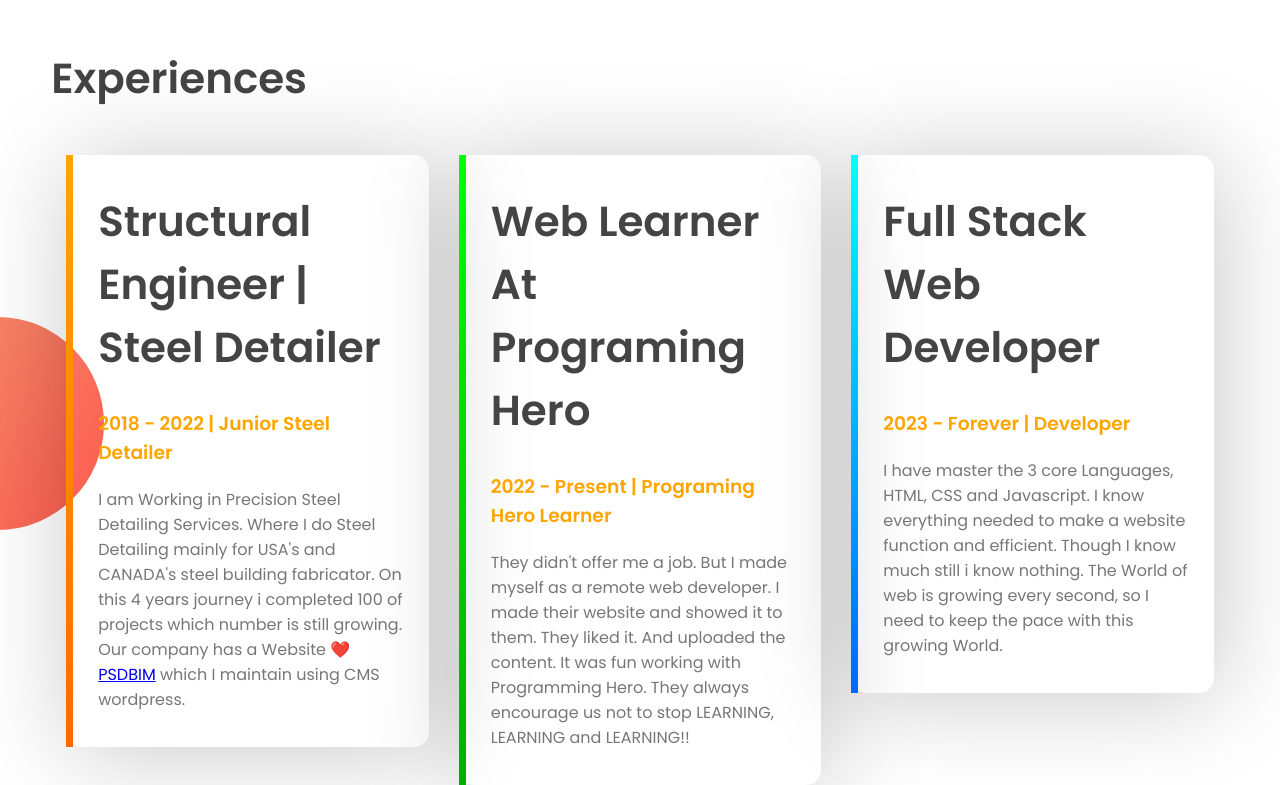
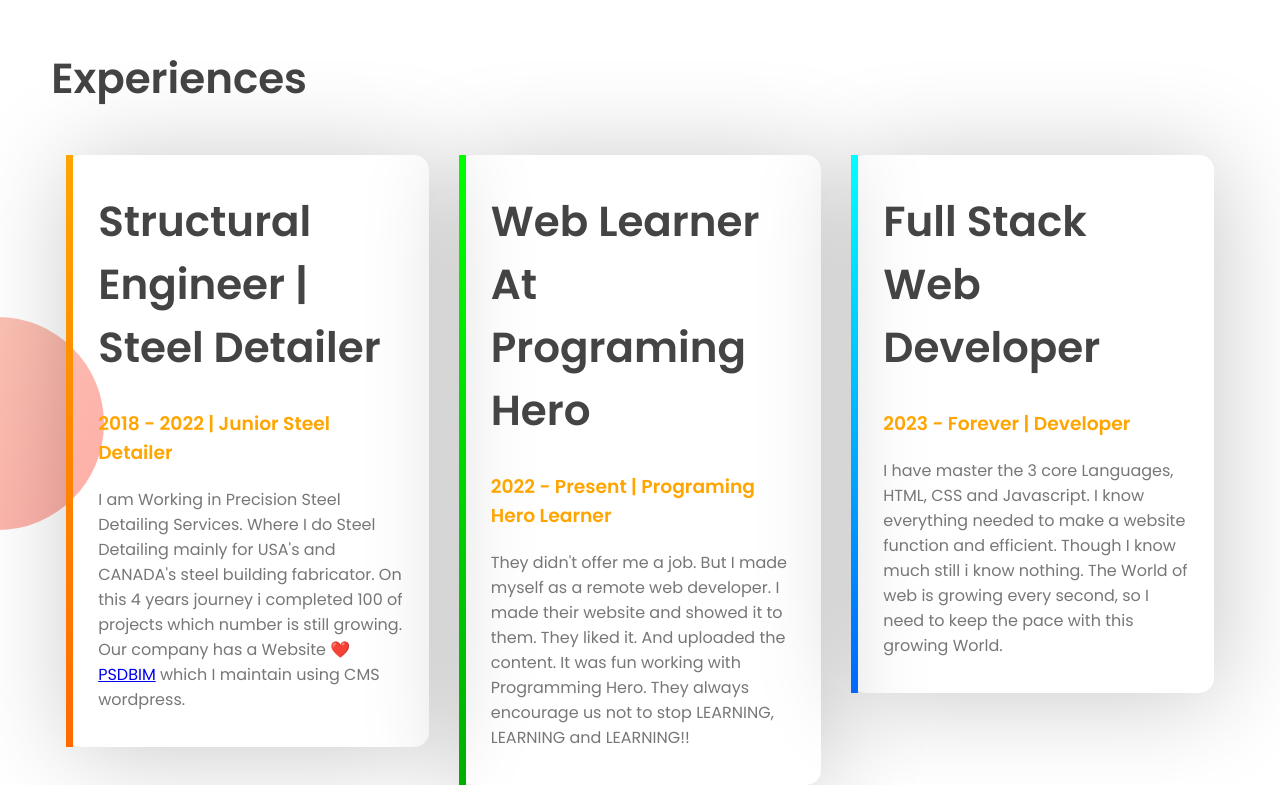
Before and after one commit to SparrowHawkEye/personal_portfolio, a plain HTML site: page index.html in a window 1280 px wide. Shown: the part 1204-1989 px from the top of the page. Drawn offline with Linux system fonts and the light colour scheme.

Commit message:
opacity change

```diff
--- a/style.css
+++ b/style.css
@@ -65,7 +65,13 @@ p {
 
 .experiences {
   padding: 4%;
-  background-image: url("images/exp-bg.png");
+  background: linear-gradient(
+      0deg,
+      rgba(255, 255, 255, 0.5),
+      rgba(255, 255, 255, 0.5)
+    ),
+    url("images/exp-bg.png");
+
   background-repeat: no-repeat;
   background-position: left;
 }
@@ -84,6 +90,7 @@ p {
   padding: 35px 25px;
   border-radius: 15px;
   border-left: 7px solid;
+  z-index: 9999;
 }
 
 .border-detailer {
```
